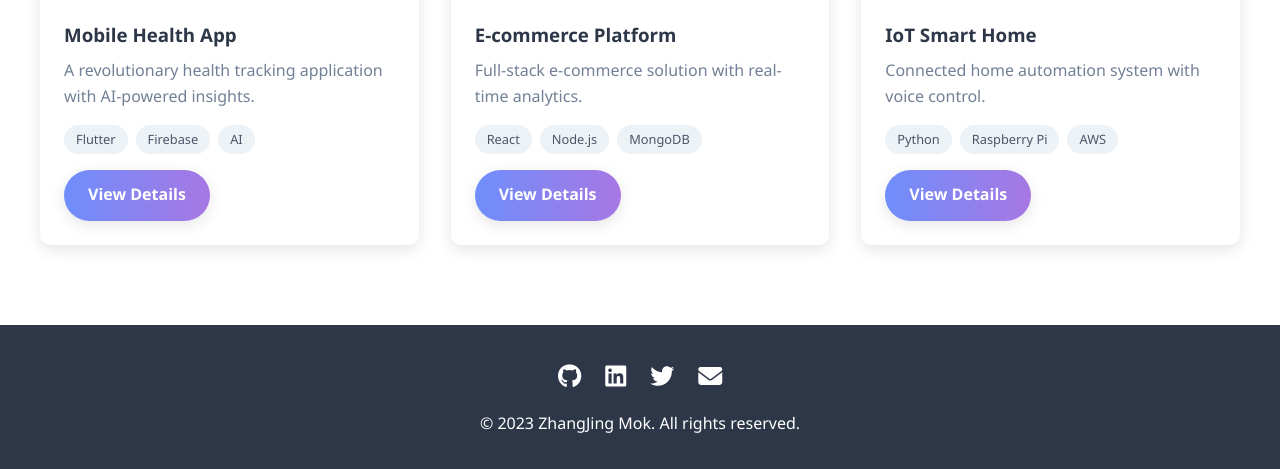
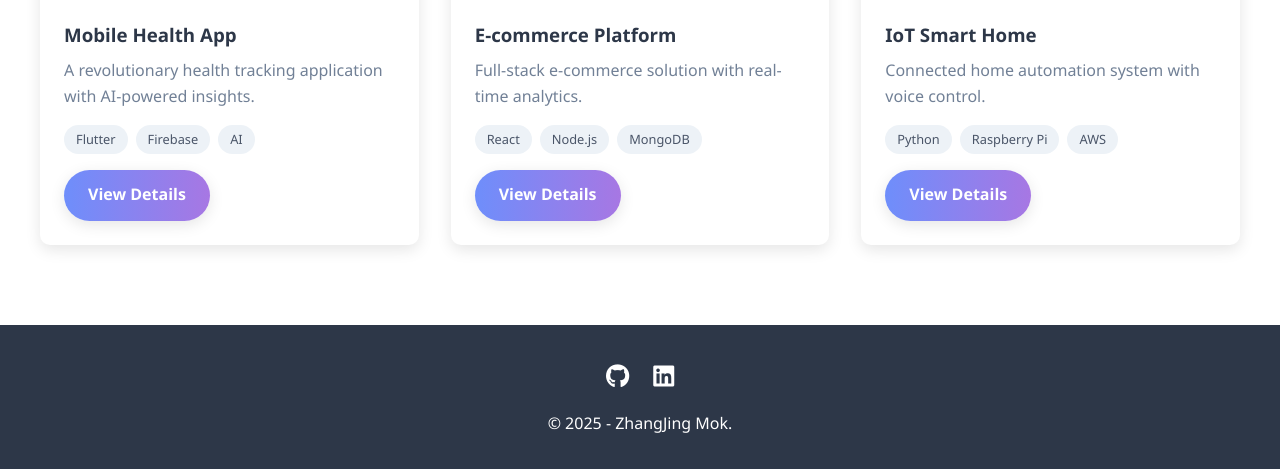
Before and after one commit to nokia2255/nokia2255.github.io, a Jekyll site: the page index.html, which Jekyll copies as it is, in a window 1280 px wide and 900 px high, scrolled down 865 px, cut to the strip 431-900 px from the top of the window. Built offline with Jekyll 4.4.1, drawn with Linux system fonts in a browser that asks for light colours.

Commit message:
Update index.html

```diff
--- a/index.html
+++ b/index.html
@@ -321,15 +321,13 @@
         </div>
     </section>
 
-    <!-- 页脚 -->
+
     <footer>
         <div class="social-links">
-            <a href="#"><i class="fab fa-github"></i></a>
-            <a href="#"><i class="fab fa-linkedin"></i></a>
-            <a href="#"><i class="fab fa-twitter"></i></a>
-            <a href="#"><i class="fas fa-envelope"></i></a>
+            <a href="https://github.com/nokia2255"><i class="fab fa-github"></i></a>
+            <a href="www.linkedin.com/in/zhang-jing-mok-6247ba241"><i class="fab fa-linkedin"></i></a>
         </div>
-        <p>&copy; 2023 ZhangJing Mok. All rights reserved.</p>
+        <p>&copy; 2025 - ZhangJing Mok.</p>
     </footer>
 </body>
 </html>
```
